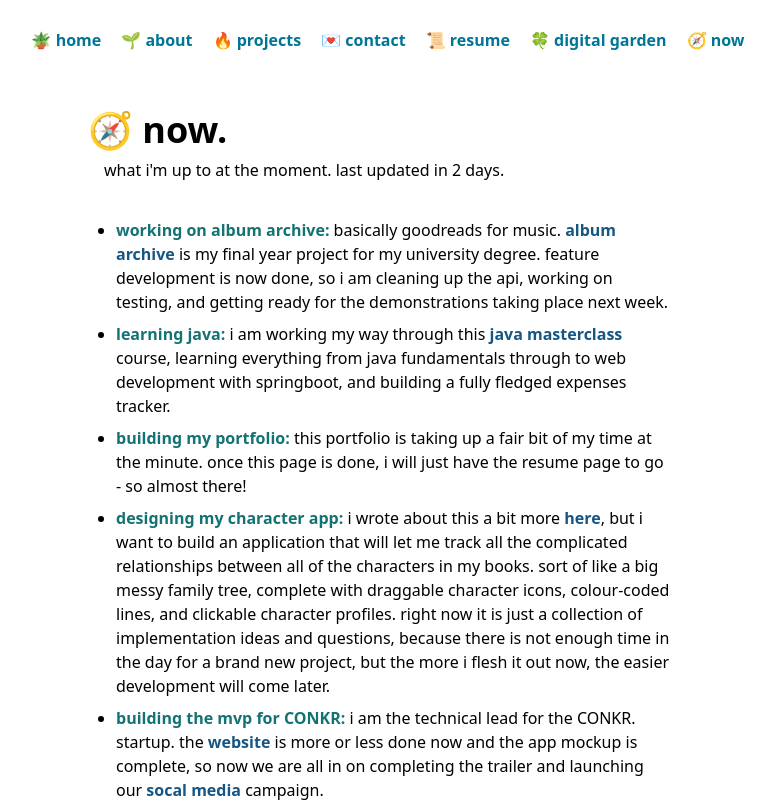
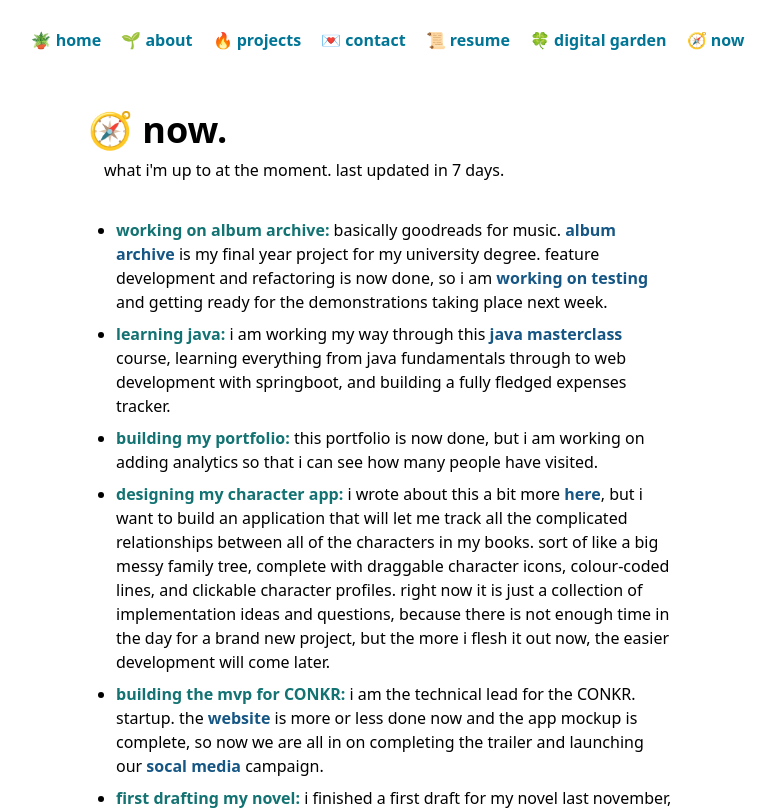
Before and after one commit to oriodev/portfolioandgarden, a Next.js app: page /now in a window 1280 px wide. Shown: the top 810 px of the page, without its empty margins (252-1027 px from the left). Built offline with nearby package versions, Linux system fonts and the light colour scheme.

Commit message:
update(now): updated the now page

```diff
--- a/app/now/page.tsx
+++ b/app/now/page.tsx
@@ -8,7 +8,7 @@ dayjs.extend(relativeTime)
 export default function Now() {
   // days since x.
   // if we have day and we have today, then subtract.
-  const daysSinceUpdate = dayjs("2025-03-02").fromNow();
+  const daysSinceUpdate = dayjs("2025-03-07").fromNow();
 
   return (
         <main>
@@ -24,17 +24,17 @@ export default function Now() {
                 <ul className='list-disc pl-3 about-text flex flex-col gap-2'>
                   <li><strong>working on album archive: </strong>basically goodreads for
                   music. <Link href={'/#projects'}>album archive</Link> is my final year
-                  project for my university degree. feature development
-                  is now done, so i am cleaning up the api, working on testing, and getting ready
-                  for the demonstrations taking place next week.</li>
+                  project for my university degree. feature development and refactoring
+                  is now done, so i
+                  am <Link href={'/digital-garden/testing'} rel="noopener noreferrer" target="_blank">working on testing</Link> and
+                  getting ready for the demonstrations taking place next week.</li>
                   <li><strong>learning java: </strong>i am working my way through
                   this <Link href={'https://www.udemy.com/course/javamasterclass/'} rel="noopener noreferrer"
             target="_blank">java masterclass</Link> course,
                   learning everything from java fundamentals through to web development with springboot,
                   and building a fully fledged expenses tracker.</li>
-                  <li><strong>building my portfolio: </strong> this portfolio is taking up a fair
-                  bit of my time at the minute. once this page is done, i will just have the resume
-                  page to go - so almost there!</li>
+                  <li><strong>building my portfolio: </strong> this portfolio is now done, but i am working
+                  on adding analytics so that i can see how many people have visited.</li>
                   <li><strong>designing my character app: </strong> i wrote about this a bit
                   more <Link href={'/digital-garden/draggable-project'} rel="noopener noreferrer" target="_blank">here</Link>, but
                   i want to build an application that will let me track all the complicated relationships between all
```
